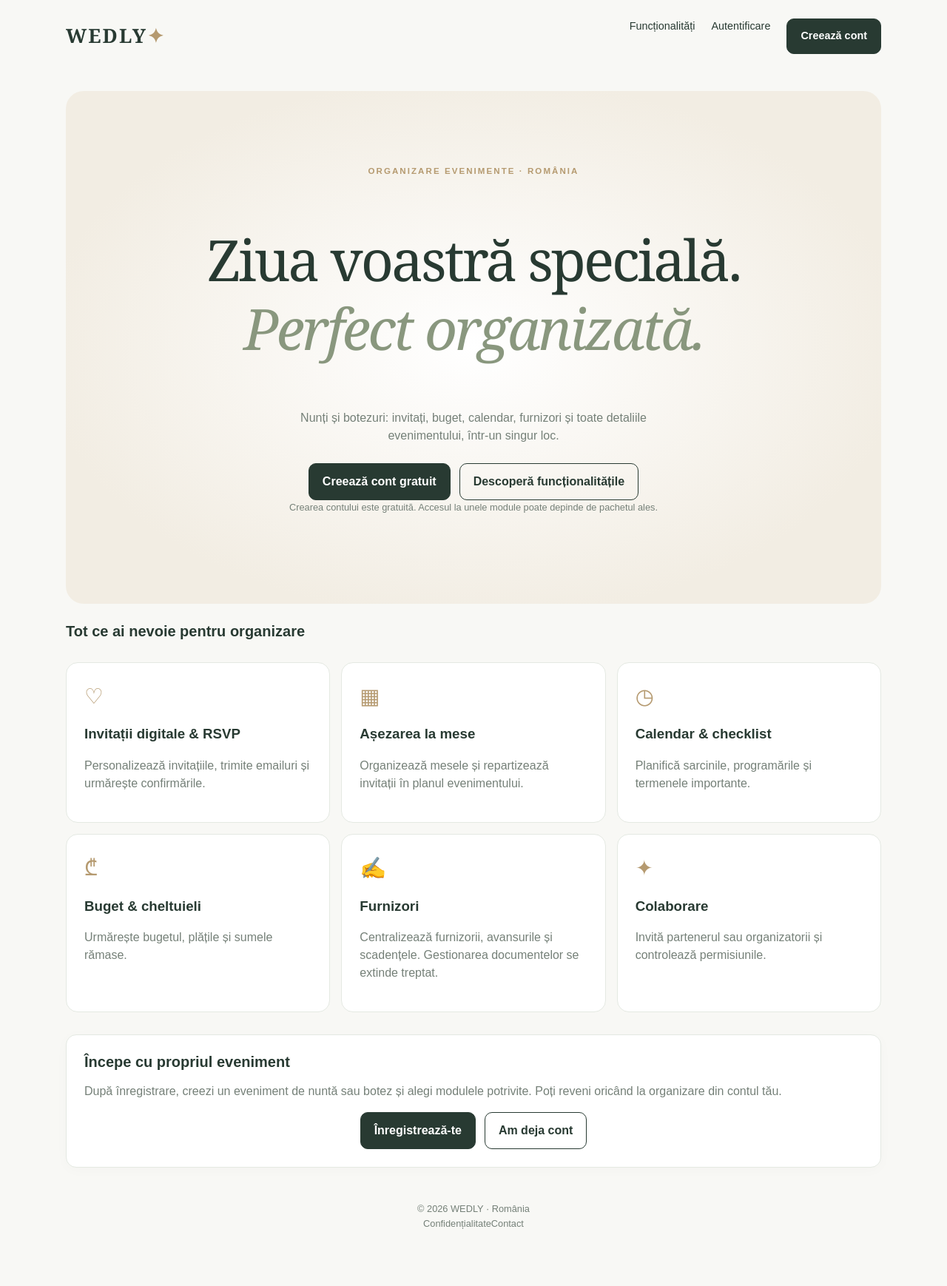
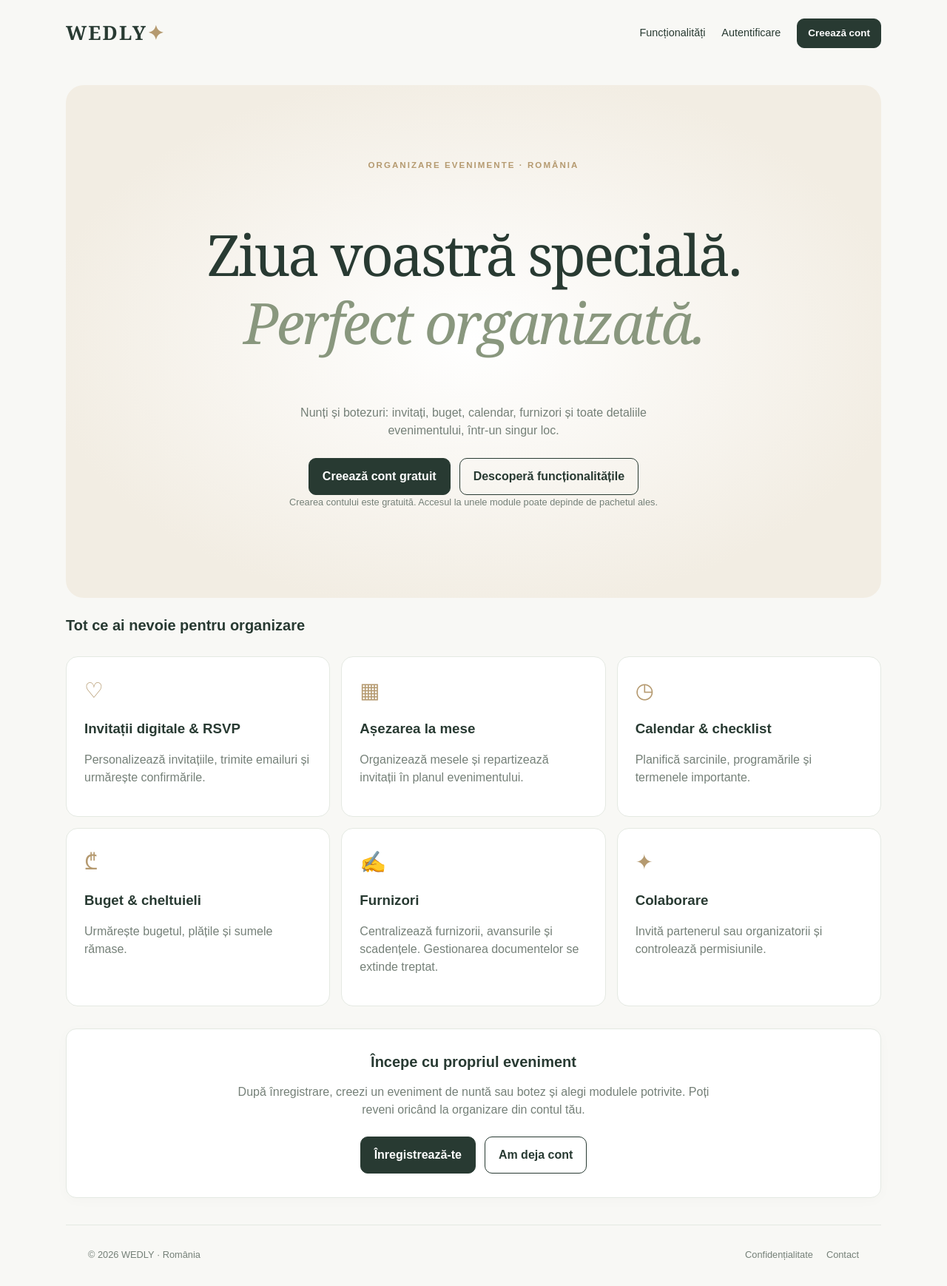
Before and after one commit to maggstudio/Everafter, a Next.js app: page / in a window 1280 px wide. Shown: the top 1738 px of the page at 74% size. Built offline with nearby package versions, Linux system fonts and the light colour scheme; no server answers.

Commit message:
style(marketing): responsive navigation, CTAs and informational footer

```diff
--- a/app/style.css
+++ b/app/style.css
@@ -268,3 +268,13 @@ input:focus-visible,select:focus-visible,textarea:focus-visible{outline:2px soli
 .invitation-customizer input[type="range"]{width:100%;accent-color:#58735e}
 @media(max-width:550px){.invitation-preview .invitation-photo-frame{height:210px}.public-invitation-page .invitation-photo-frame{height:245px}}
 @media(prefers-reduced-motion:reduce){.invitation-preview .invitation-photo-frame .invitation-photo{transition:none}}
+
+/* Public landing navigation and information pages */
+.top nav{align-items:center;flex-wrap:wrap;justify-content:flex-end}
+.top nav .button{padding:9px 14px;font-size:.84rem}
+.public-footer{display:flex;justify-content:space-between;gap:16px;align-items:center;border-top:1px solid var(--line);margin-top:36px;flex-wrap:wrap}
+.public-footer nav{display:flex;gap:18px;flex-wrap:wrap}
+.landing-next{text-align:center;padding:32px}
+.landing-next p{max-width:640px;margin:12px auto 24px}
+#functionalitati{scroll-margin-top:24px}
+@media(max-width:600px){.top{gap:12px;align-items:flex-start}.top nav{gap:10px}.top nav a{font-size:.8rem}.top .brand{font-size:1.3rem}.hero{padding:60px 18px}.public-footer{justify-content:center;text-align:center}}
```
